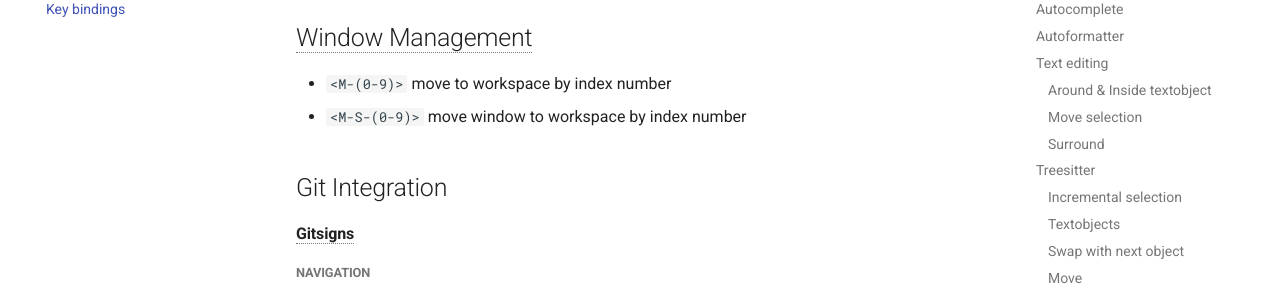
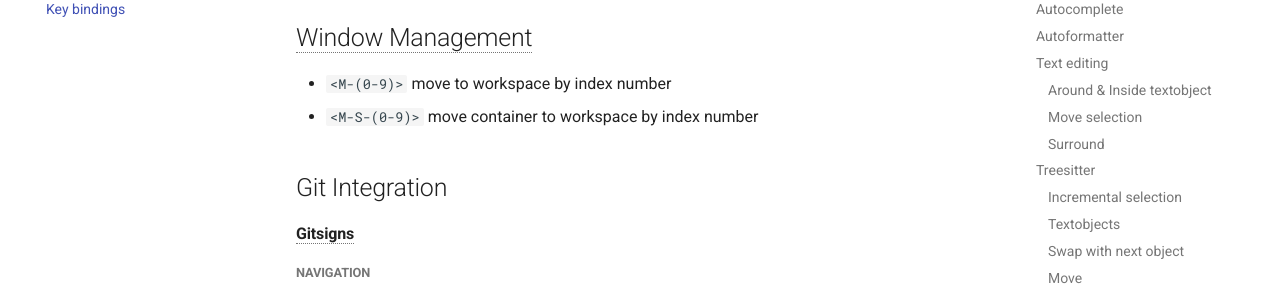
Before and after one commit to HieuDao-code/dotfiles, an MkDocs documentation site: the page built from docs/key_binding.md, in a window 1280 px wide and 900 px high, scrolled down 6622 px. Shown: the part 153-450 px from the top of the window. Built offline with MkDocs 1.6.1 and Material for MkDocs 9.7.7, drawn with Linux system fonts in a browser that asks for light colours; comment, search, counter and statistics services are not loaded.

Commit message:
Update key_binding.md

```diff
--- a/docs/key_binding.md
+++ b/docs/key_binding.md
@@ -248,7 +248,7 @@ Move selection in visual mode or current line
 ## <abbr title="i3 (or Aerospace for MacOS)">Window Management</abbr>
 
 - `<M-(0-9)>` move to workspace by index number
-- `<M-S-(0-9)>` move window to workspace by index number
+- `<M-S-(0-9)>` move container to workspace by index number
 
 ## Git Integration
 
```
